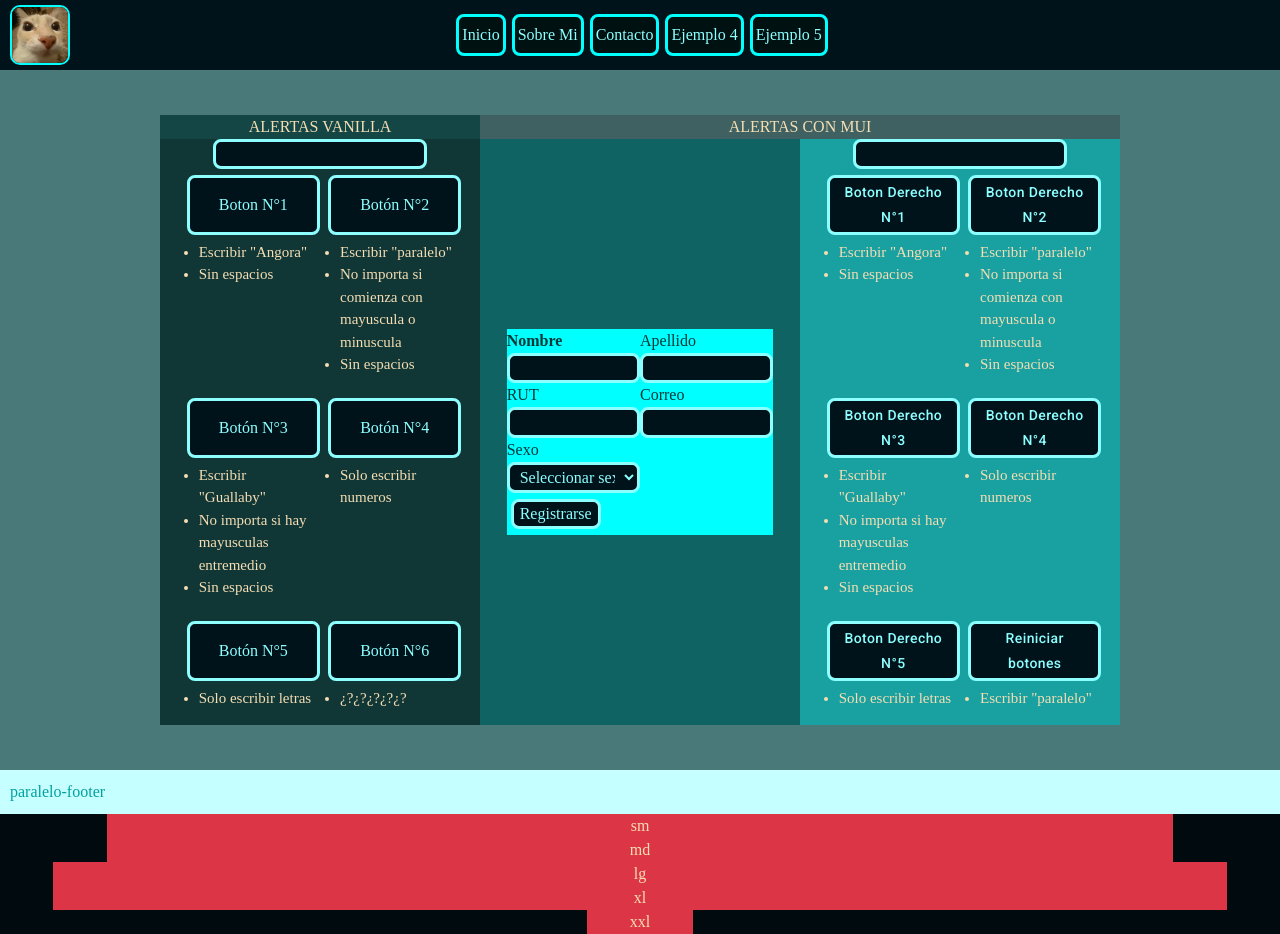
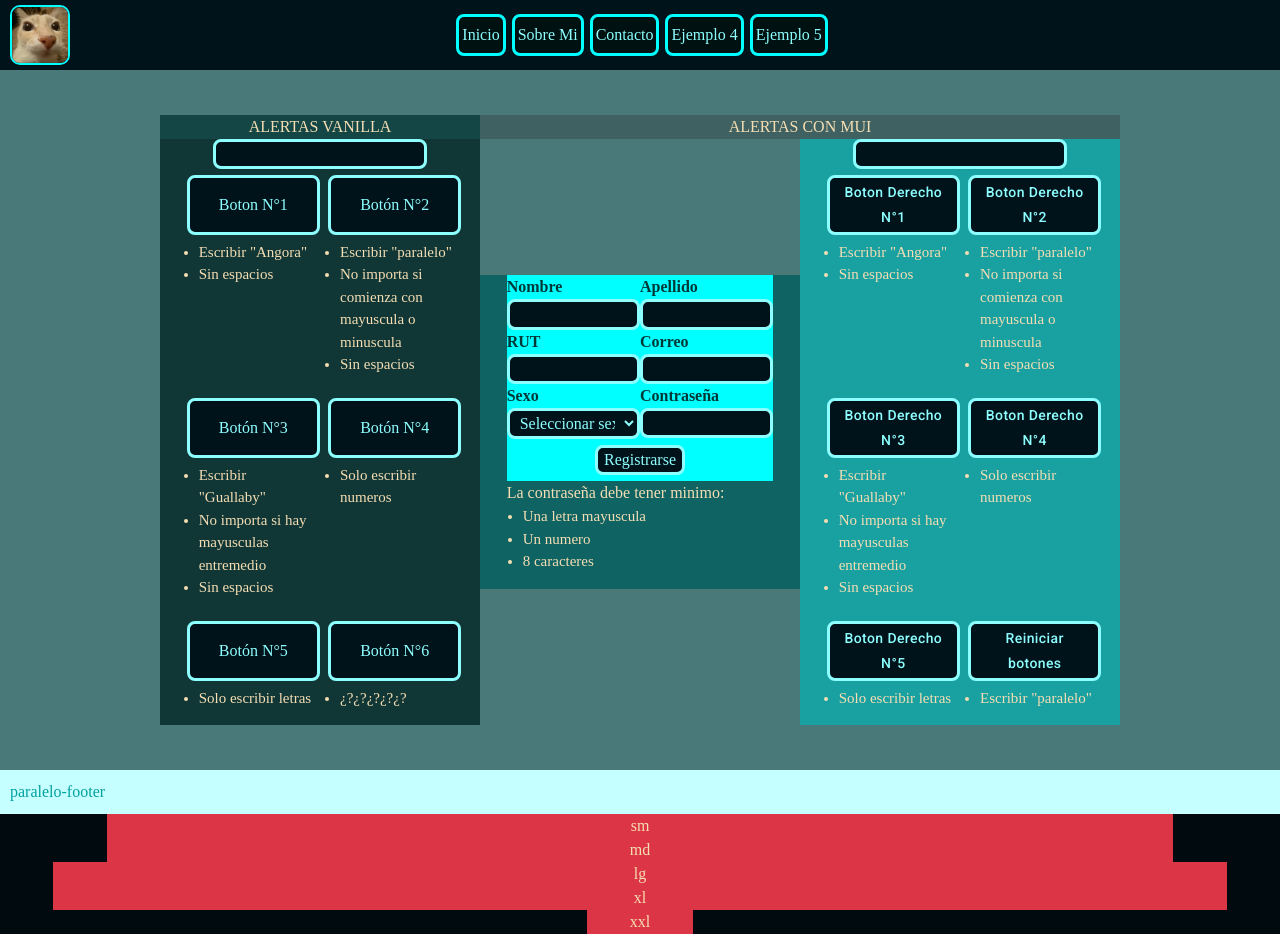
Before and after one commit to JehuCalle/portafolio-react, a React (Create React App) app: page /portafolio-react/Pages/DiferentesAnim in a window 1280 px wide. Built offline with nearby package versions, Linux system fonts and the light colour scheme.

Commit message:
Solucionar Prim Registro Vacio

```diff
--- a/src/Css/DiferentesAnim.css
+++ b/src/Css/DiferentesAnim.css
@@ -146,7 +146,6 @@
 /* CENTRO CENTRO CENTRO CENTRO CENTRO CENTRO */
 
 .contCentro {
-  height: 100%;
   display: flex;
   flex-wrap: wrap;
   justify-content: center;
@@ -154,16 +153,25 @@
   background-color: rgb(15, 99, 99);
 }
 
-.testC {
+.estiloForm {
   display: flex;
   flex-wrap: wrap;
   background-color: aqua;
 }
-
 .miniContenedor {
   display: flex;
   flex-direction: column;
   color: rgb(0, 56, 56);
+}
+
+.contenedorBtnForm {
+  display: flex;
+  justify-content: center;
+}
+
+.contenedorReq {
+  display: flex;
+  flex-direction: column;
 }
 
 /* DERECHA DERECHA DERECHA DERECHA DERECHA */
--- a/src/Pages/DiferentesAnim.jsx
+++ b/src/Pages/DiferentesAnim.jsx
@@ -1,6 +1,6 @@
   import React, {useState, useEffect, useRef} from "react";
 
-import { Alert } from "@mui/material";
+import { Alert, fabClasses } from "@mui/material";
 import Button from '@mui/material/Button';
 import Snackbar from '@mui/material/Snackbar';
 
@@ -165,7 +165,37 @@ function DiferentesAnim(){
 
   /* #### CENTRO #### CENTRO #### CENTRO #### CENTRO #### CENTRO #### CENTRO #### CENTRO #### CENTRO #### CENTRO #### CENTRO #### CENTRO #### CENTRO #### CENTRO #### CENTRO*/
 
+  const refNombre = useRef(null);
+  const [ nombre, setNombre ] = useState("");
+
+  const refApellido = useRef(null);
+  const [ apellido, setApellido ] = useState("");
+
+  const validRut = /^\d{7,8}-[0-9kK]$/;
+  const refRut = useRef(null);
+  const [ rut, setRut ] = useState("");
+
+  const validCorreo = /^[^\s@]+@[^\s@]+\.[^\s@]+$/;
+  const refCorreo = useRef(null);
+  const [ correo, setCorreo ] = useState("");
+
   const [ sexo, setSexo ] = useState("");
+
+  const validContraseña = /^(?=.*[A-Z])(?=.*\d).{8,}$/;
+  const refContraseña = useRef(null);
+  const [ contraseña, setContraseña ] = useState("");
+
+  const [ estadoUEForm, setEstadoUEForm ] = useState(false);
+
+  const [ usuarios, setUsuarios ] = useState([]);
+  const [ nuevoUsuario, setNuevoUsuario ] = useState({
+    Nombre: '',
+    Apellido: '',
+    Rut: '',
+    Correo: '',
+    Sexo: '',
+    Contraseña: ''
+  });
 
   const sexoChange = (e) => {
     setSexo(e.target.value);
@@ -174,8 +204,58 @@ function DiferentesAnim(){
   const envioFormulario = (e) => {
     e.preventDefault();
 
-    console.log(sexo)
+    setEstadoUEForm(true);
+
+    setNombre(refNombre.current.value);
+    setApellido(refApellido.current.value);
+    setRut(refRut.current.value);
+    setCorreo(refCorreo.current.value);
+    setContraseña(refContraseña.current.value);
+
+    setNuevoUsuario(prevUsuario => ({
+      ...prevUsuario,
+      Nombre: refNombre.current.value,
+      Apellido: refApellido.current.value,
+      Rut: refRut.current.value,
+      Correo: refCorreo.current.value,
+      Sexo: sexo,
+      Contraseña: refContraseña.current.value
+    }));
+
+
   };
+
+  useEffect(()=>{
+    if(estadoUEForm === true){
+      setOpen(true);
+      if (nombre !== "" && apellido !== "" && validRut.test(refRut.current.value) === true && validCorreo.test(refCorreo.current.value) === true && sexo !== "" && validContraseña.test(refContraseña.current.value) === true) {
+        setMsgAlertDer('Registrado!!!')
+        setEstadoAlertaDer(true);
+        setEstiloSvrty('success');
+
+        setUsuarios(prevUsuario => [...prevUsuario, nuevoUsuario]);
+
+        setNuevoUsuario({
+          Nombre: '',
+          Apellido: '',
+          Rut: '',
+          Correo: '',
+          Sexo: '',
+          Contraseña: ''
+        });
+
+        console.log(usuarios)
+
+      } else {
+        setMsgAlertDer('Tienes que completar el formulario :]')
+        setEstadoAlertaDer(false);
+        setEstiloSvrty('error')
+
+
+      }
+      setEstadoUEForm(false);
+    }
+  },[estadoUEForm, nombre, apellido, rut, correo, sexo, contraseña, usuarios, nuevoUsuario]);
 
   /* #### DERECHA #### DERECHA #### DERECHA #### DERECHA #### DERECHA #### DERECHA #### DERECHA #### DERECHA #### DERECHA #### DERECHA #### DERECHA #### DERECHA #### DERECHA */
 
@@ -487,27 +567,27 @@ const handleClose = (event, reason) => {
           {/* CENTRO CENTRO CENTRO CENTRO CENTRO */}
           <div className="contCentro contAnimCen col-3">
             <form
-              className="testC col-10"
+              className="estiloForm col-10"
               onSubmit={envioFormulario}>
-                <div className="testC">
+              <div className="estiloForm">
                 <div className="miniContenedor col-6">
                 <label className="estiloLabel">Nombre</label>
-                  <input></input>
+                <input ref={refNombre}/>
                 </div>
                 <div className="miniContenedor col-6">
-                    <label>Apellido</label>
-                    <input></input>
+                  <label className="estiloLabel">Apellido</label>
+                  <input ref={refApellido}/>
                 </div>
                 <div className="miniContenedor col-6">
-                    <label>RUT</label>
-                    <input></input>
+                  <label className="estiloLabel">RUT</label>
+                  <input ref={refRut}/>
                 </div>
                 <div className="miniContenedor col-6">
-                    <label>Correo</label>
-                    <input></input>
+                  <label className="estiloLabel">Correo</label>
+                  <input ref={refCorreo}/>
                 </div>
                 <div className="miniContenedor col-6">
-                    <label>Sexo</label>
+                  <label className="estiloLabel">Sexo</label>
                   <select
                     className="estiloSelect"
                     value={sexo}
@@ -518,12 +598,33 @@ const handleClose = (event, reason) => {
                     <option value="otro">Otro</option>
                   </select>
                 </div>
+                <div className="miniContenedor col-6">
+                  <label className="estiloLabel">Contraseña</label>
+                  <input ref={refContraseña}/>
                 </div>
+              </div>
+              <div
+                className="contenedorBtnForm col-12">
                 <button
                   type="submit">
                     Registrarse
                 </button>
+              </div>
             </form>
+            <div className="contenedorReq col-10">
+              <label className="col-12">La contraseña debe tener minimo:</label>
+              <ul className="paddingUl">
+                <li className="tamañoLi">
+                  Una letra mayuscula
+                </li>
+                <li className="tamañoLi">
+                  Un numero
+                </li>
+                <li className="tamañoLi">
+                  8 caracteres
+                </li>
+              </ul>
+            </div>
           </div>
 
           {/* DERECHA DERECHA DERECHA DERECHA DERECHA */}
```
Lines whose indentation alone changed are shown as unchanged.
